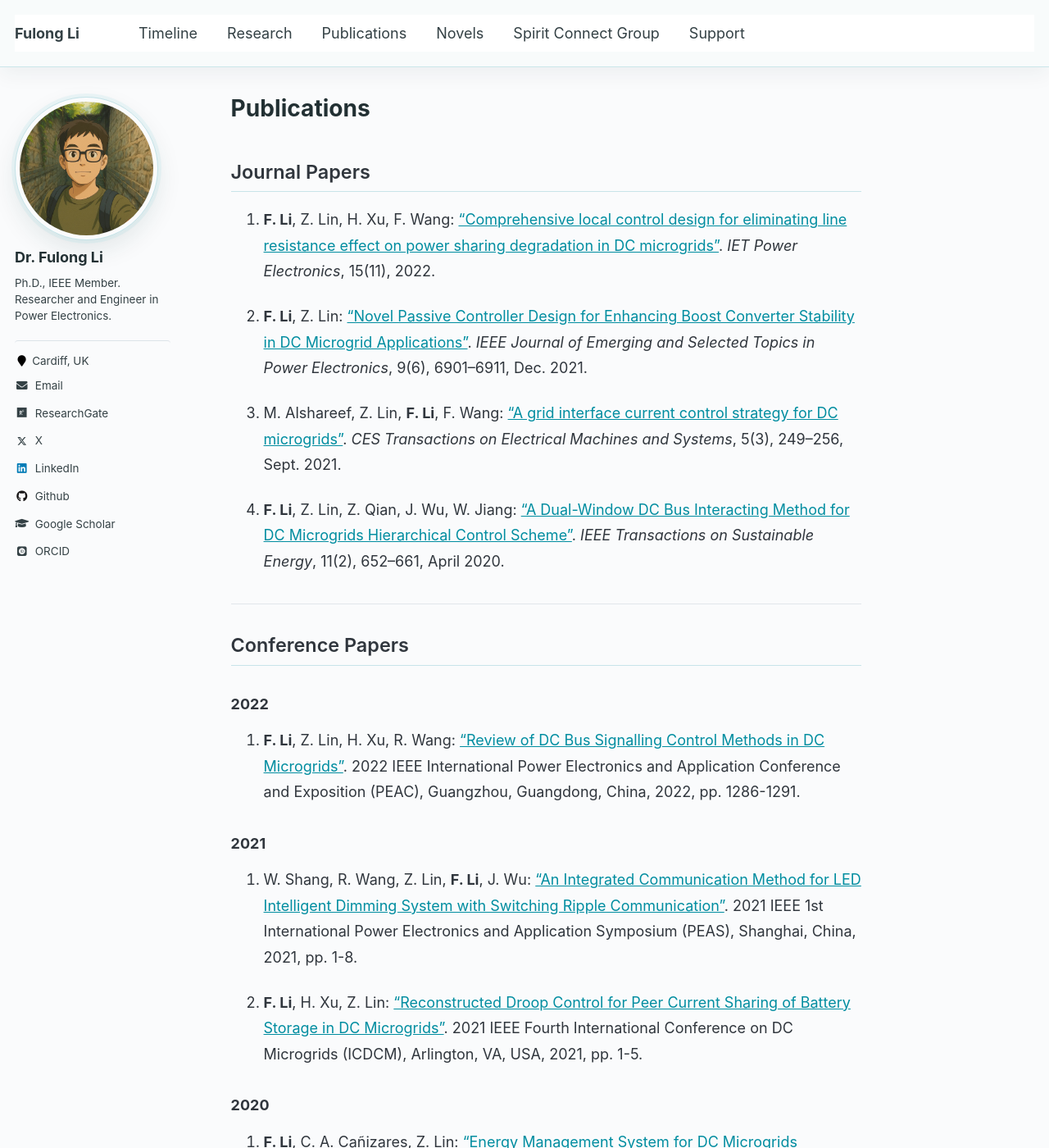
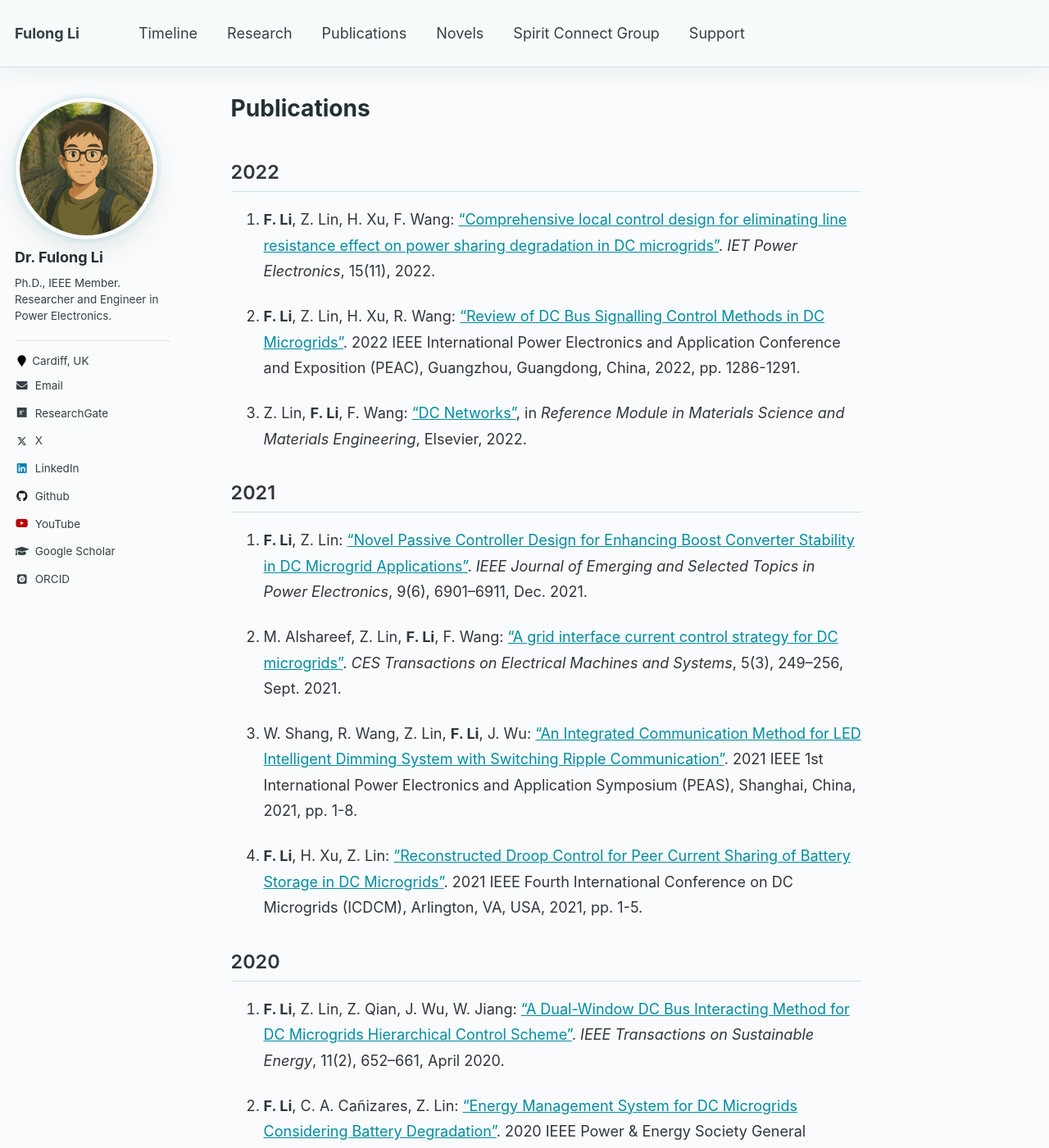
Before and after one commit to FulongLi/fulongli.github.io, a Jekyll site: the page built from _pages/publications.md, in a window 1280 px wide and 1400 px high. Shown: the whole window at 82% size. Built offline with Jekyll 4.4.1, drawn with Linux system fonts in a browser that asks for light colours; some web fonts are replaced; comment, search, counter and statistics services are not loaded; some of the changed text lies outside the part shown.

Commit message:
Simplify navigation and footer, group publications by year

```diff
--- a/_config.yml
+++ b/_config.yml
@@ -46,6 +46,8 @@ author:
   linkedin         : "fulong-li-6bb443127"
   orcid            : "https://orcid.org/my-orcid?orcid=0000-0001-9972-7258"
   x                : "li_fulong"
+  youtube          : "https://www.youtube.com/channel/UC8_3ydlxF5eyrjSJk-xgUVA"
+  youtube_handle   : "@flowechat"
 
 
 # Reading Files
--- a/_includes/author-profile.html
+++ b/_includes/author-profile.html
@@ -86,7 +86,7 @@
         <li><a href="https://steamcommunity.com/id/{{ author.steam }}"><i class="fab fa-fw fa-steam-square" aria-hidden="true"></i> Steam</a></li>
       {% endif %}
       {% if author.youtube %}
-        <li><a href="https://www.youtube.com/user/{{ author.youtube }}"><i class="fab fa-fw fa-youtube" aria-hidden="true"></i> YouTube</a></li>
+        <li><a href="{% if author.youtube contains '://' %}{{ author.youtube }}{% else %}https://www.youtube.com/user/{{ author.youtube }}{% endif %}" title="YouTube{% if author.youtube_handle %}: {{ author.youtube_handle }}{% endif %}"><i class="fab fa-fw fa-youtube" aria-hidden="true"></i> YouTube</a></li>
       {% endif %}
       {% if author.soundcloud %}
         <li><a href="https://soundcloud.com/{{ author.soundcloud }}"><i class="fab fa-fw fa-soundcloud" aria-hidden="true"></i> Soundcloud</a></li>
--- a/_includes/footer.html
+++ b/_includes/footer.html
@@ -1,36 +1,12 @@
 {% include base_path %}
 
-<div class="page__footer-follow">
-  <ul class="social-icons">
-    {% if site.data.ui-text[site.locale].follow_label %}
-      <li><strong>{{ site.data.ui-text[site.locale].follow_label }}</strong></li>
-    {% endif %}
-    {% if site.twitter.username %}
-      <li><a href="https://x.com/{{ site.twitter.username }}"><svg class="svg-icon" width="16" height="16" viewBox="0 0 24 24" fill="currentColor" aria-hidden="true"><path d="M18.244 2.25h3.308l-7.227 8.26 8.502 11.24H16.17l-5.214-6.817L4.99 21.75H1.68l7.73-8.835L1.254 2.25H8.08l4.713 6.231zm-1.161 17.52h1.833L7.084 4.126H5.117z"/></svg> X</a></li>
-    {% endif %}
-    {% if site.facebook.username %}
-      <li><a href="https://facebook.com/{{ site.facebook.username }}"><i class="fab fa-facebook-square" aria-hidden="true"></i> Facebook</a></li>
-    {% endif %}
-    {% if site.author.github %}
-      <li><a href="http://github.com/{{ site.author.github }}"><i class="fab fa-github" aria-hidden="true"></i> GitHub</a></li>
-    {% endif %}
-    {% if site.author.bitbucket %}
-      <li><a href="http://bitbucket.org/{{ site.author.bitbucket }}"><i class="fab fa-bitbucket" aria-hidden="true"></i> Bitbucket</a></li>
-    {% endif %}
-    <li><a href="{% if site.atom_feed.path %}{{ site.atom_feed.path }}{% else %}{{ base_path }}/feed.xml{% endif %}"><i class="fa fa-fw fa-rss-square" aria-hidden="true"></i> {{ site.data.ui-text[site.locale].feed_label | default: "Feed" }}</a></li>
-  </ul>
+<div class="site-footer__primary">
+  <span>&copy; {{ site.time | date: '%Y' }} {{ site.name | default: site.title }}.</span>
+  <a href="{{ base_path }}/sitemap/">Sitemap</a>
 </div>
-
-<div class="page__footer-copyright">
-  &copy; {{ site.time | date: '%Y' }} {{ site.name | default: site.title }}.
-  {{ site.data.ui-text[site.locale].powered_by | default: "Powered by" }}
-  <a href="http://jekyllrb.com" rel="nofollow">Jekyll</a> &amp;
-  <a href="https://github.com/academicpages/academicpages.github.io">AcademicPages</a>, a fork of
-  <a href="https://mademistakes.com/work/minimal-mistakes-jekyll-theme/" rel="nofollow">Minimal Mistakes</a>.
-  <span id="busuanzi_container_site_pv">
-    | Total visits:
-    <span id="busuanzi_value_site_pv"></span>
-  </span>
+<div class="site-footer__secondary">
+  <span>Built with <a href="https://jekyllrb.com" rel="nofollow">Jekyll</a> &amp; <a href="https://github.com/academicpages/academicpages.github.io">AcademicPages</a> / <a href="https://mademistakes.com/work/minimal-mistakes-jekyll-theme/" rel="nofollow">Minimal Mistakes</a>.</span>
+  <span id="busuanzi_container_site_pv" style="display: none;">Total visits: <span id="busuanzi_value_site_pv"></span></span>
 </div>
 
 <script async src="https://busuanzi.ibruce.info/busuanzi/2.3/busuanzi.pure.mini.js"></script>
--- a/_includes/footer/custom.html
+++ b/_includes/footer/custom.html
@@ -1,3 +1,2 @@
 <!-- start custom footer snippets -->
-<a href="/sitemap/">Sitemap</a>
 <!-- end custom footer snippets -->
--- a/_pages/publications.md
+++ b/_pages/publications.md
@@ -5,64 +5,50 @@ layout: single
 author_profile: true
 ---
 
-## Journal Papers
+## 2022
 
 1. **F. Li**, Z. Lin, H. Xu, F. Wang: ["Comprehensive local control design for eliminating line resistance effect on power sharing degradation in DC microgrids"](https://ietresearch.onlinelibrary.wiley.com/doi/epdf/10.1049/pel2.12208). *IET Power Electronics*, 15(11), 2022.
 
-2. **F. Li**, Z. Lin: ["Novel Passive Controller Design for Enhancing Boost Converter Stability in DC Microgrid Applications"](https://ieeexplore.ieee.org/document/9391691). *IEEE Journal of Emerging and Selected Topics in Power Electronics*, 9(6), 6901–6911, Dec. 2021.
+2. **F. Li**, Z. Lin, H. Xu, R. Wang: ["Review of DC Bus Signalling Control Methods in DC Microgrids"](https://ieeexplore.ieee.org/document/9959577). 2022 IEEE International Power Electronics and Application Conference and Exposition (PEAC), Guangzhou, Guangdong, China, 2022, pp. 1286-1291.
 
-3. M. Alshareef, Z. Lin, **F. Li**, F. Wang: ["A grid interface current control strategy for DC microgrids"](https://ieeexplore.ieee.org/document/9551818). *CES Transactions on Electrical Machines and Systems*, 5(3), 249–256, Sept. 2021.
+3. Z. Lin, **F. Li**, F. Wang: ["DC Networks"](https://www.sciencedirect.com/science/chapter/referencework/abs/pii/B9780128212042000271), in *Reference Module in Materials Science and Materials Engineering*, Elsevier, 2022.
 
-4. **F. Li**, Z. Lin, Z. Qian, J. Wu, W. Jiang: ["A Dual-Window DC Bus Interacting Method for DC Microgrids Hierarchical Control Scheme"](https://ieeexplore.ieee.org/document/8645723). *IEEE Transactions on Sustainable Energy*, 11(2), 652–661, April 2020.
+## 2021
 
----
+1. **F. Li**, Z. Lin: ["Novel Passive Controller Design for Enhancing Boost Converter Stability in DC Microgrid Applications"](https://ieeexplore.ieee.org/document/9391691). *IEEE Journal of Emerging and Selected Topics in Power Electronics*, 9(6), 6901–6911, Dec. 2021.
 
-## Conference Papers
+2. M. Alshareef, Z. Lin, **F. Li**, F. Wang: ["A grid interface current control strategy for DC microgrids"](https://ieeexplore.ieee.org/document/9551818). *CES Transactions on Electrical Machines and Systems*, 5(3), 249–256, Sept. 2021.
 
-### 2022
+3. W. Shang, R. Wang, Z. Lin, **F. Li**, J. Wu: ["An Integrated Communication Method for LED Intelligent Dimming System with Switching Ripple Communication"](https://ieeexplore.ieee.org/document/9628525). 2021 IEEE 1st International Power Electronics and Application Symposium (PEAS), Shanghai, China, 2021, pp. 1-8.
 
-1. **F. Li**, Z. Lin, H. Xu, R. Wang: ["Review of DC Bus Signalling Control Methods in DC Microgrids"](https://ieeexplore.ieee.org/document/9959577). 2022 IEEE International Power Electronics and Application Conference and Exposition (PEAC), Guangzhou, Guangdong, China, 2022, pp. 1286-1291.
+4. **F. Li**, H. Xu, Z. Lin: ["Reconstructed Droop Control for Peer Current Sharing of Battery Storage in DC Microgrids"](https://ieeexplore.ieee.org/document/9504641). 2021 IEEE Fourth International Conference on DC Microgrids (ICDCM), Arlington, VA, USA, 2021, pp. 1-5.
 
-### 2021
+## 2020
 
-2. W. Shang, R. Wang, Z. Lin, **F. Li**, J. Wu: ["An Integrated Communication Method for LED Intelligent Dimming System with Switching Ripple Communication"](https://ieeexplore.ieee.org/document/9628525). 2021 IEEE 1st International Power Electronics and Application Symposium (PEAS), Shanghai, China, 2021, pp. 1-8.
+1. **F. Li**, Z. Lin, Z. Qian, J. Wu, W. Jiang: ["A Dual-Window DC Bus Interacting Method for DC Microgrids Hierarchical Control Scheme"](https://ieeexplore.ieee.org/document/8645723). *IEEE Transactions on Sustainable Energy*, 11(2), 652–661, April 2020.
 
-3. **F. Li**, H. Xu, Z. Lin: ["Reconstructed Droop Control for Peer Current Sharing of Battery Storage in DC Microgrids"](https://ieeexplore.ieee.org/document/9504641). 2021 IEEE Fourth International Conference on DC Microgrids (ICDCM), Arlington, VA, USA, 2021, pp. 1-5.
+2. **F. Li**, C. A. Cañizares, Z. Lin: ["Energy Management System for DC Microgrids Considering Battery Degradation"](https://ieeexplore.ieee.org/document/9281580). 2020 IEEE Power & Energy Society General Meeting (PESGM), Montreal, QC, Canada, 2020, pp. 1-5.
 
-### 2020
+3. **F. Li**, H. Xu, Z. Lin: ["Multifunctional Control Design for Modular Plug-and-play Battery Storage in DC Microgrids"](https://ieeexplore.ieee.org/document/9152414). 2020 IEEE 29th International Symposium on Industrial Electronics (ISIE), Delft, Netherlands, 2020, pp. 1147-1152.
 
-4. **F. Li**, C. A. Cañizares, Z. Lin: ["Energy Management System for DC Microgrids Considering Battery Degradation"](https://ieeexplore.ieee.org/document/9281580). 2020 IEEE Power & Energy Society General Meeting (PESGM), Montreal, QC, Canada, 2020, pp. 1-5.
+4. **F. Li**: *[Control Strategies for Low Voltage DC Microgrids](https://publications.aston.ac.uk/id/eprint/46135/)*. Ph.D. Thesis, Aston University, UK, 2020.
 
-5. **F. Li**, H. Xu, Z. Lin: ["Multifunctional Control Design for Modular Plug-and-play Battery Storage in DC Microgrids"](https://ieeexplore.ieee.org/document/9152414). 2020 IEEE 29th International Symposium on Industrial Electronics (ISIE), Delft, Netherlands, 2020, pp. 1147-1152.
+## 2019
 
-### 2019
+1. **F. Li**, Z. Lin, J. Wu, W. Li: ["Virtual Negative Cable Resistance for Power Sharing Accuracy Enhancement in DC Microgrids"](https://ieeexplore.ieee.org/document/8781426). 2019 IEEE 28th International Symposium on Industrial Electronics (ISIE), Vancouver, BC, Canada, 2019, pp. 2539-2544.
 
-6. **F. Li**, Z. Lin, J. Wu, W. Li: ["Virtual Negative Cable Resistance for Power Sharing Accuracy Enhancement in DC Microgrids"](https://ieeexplore.ieee.org/document/8781426). 2019 IEEE 28th International Symposium on Industrial Electronics (ISIE), Vancouver, BC, Canada, 2019, pp. 2539-2544.
+2. **F. Li**, Z. Lin, J. Wu, A. Chen: ["Terminal Capacitor Compensation Based Stability Design for DC Microgrids"](https://ieeexplore.ieee.org/document/9232923). 2019 IEEE Third International Conference on DC Microgrids (ICDCM), Matsue, Japan, 2019, pp. 1-5.
 
-7. **F. Li**, Z. Lin, J. Wu, A. Chen: ["Terminal Capacitor Compensation Based Stability Design for DC Microgrids"](https://ieeexplore.ieee.org/document/9232923). 2019 IEEE Third International Conference on DC Microgrids (ICDCM), Matsue, Japan, 2019, pp. 1-5.
+## 2018
 
-### 2018
+1. **F. Li**, Z. Lin, W. Cao, A. Chen, J. Wu: ["A Low-pass Filter Method to Suppress the Voltage Variations Caused by Introducing Droop Control in DC Microgrids"](https://ieeexplore.ieee.org/document/8557455). 2018 IEEE Energy Conversion Congress and Exposition (ECCE), Portland, OR, USA, 2018, pp. 1151-1155.
 
-8. **F. Li**, Z. Lin, W. Cao, A. Chen, J. Wu: ["A Low-pass Filter Method to Suppress the Voltage Variations Caused by Introducing Droop Control in DC Microgrids"](https://ieeexplore.ieee.org/document/8557455). 2018 IEEE Energy Conversion Congress and Exposition (ECCE), Portland, OR, USA, 2018, pp. 1151-1155.
+## 2017
 
-### 2017
+1. **F. Li**, Z. Lin, Z. Qian, J. Wu: ["Active DC bus signaling control method for coordinating multiple energy storage devices in DC microgrid"](https://ieeexplore.ieee.org/document/8001048). 2017 IEEE Second International Conference on DC Microgrids (ICDCM), Nuremberg, Germany, 2017, pp. 221-226.
 
-9. **F. Li**, Z. Lin, Z. Qian, J. Wu: ["Active DC bus signaling control method for coordinating multiple energy storage devices in DC microgrid"](https://ieeexplore.ieee.org/document/8001048). 2017 IEEE Second International Conference on DC Microgrids (ICDCM), Nuremberg, Germany, 2017, pp. 221-226.
+## 2016
 
-### 2016
+1. **F. Li**, M. Alshareef, Z. Lin, W. Jiang: ["A modified MPPT algorithm with integrated active power control for PV-battery systems"](https://ieeexplore.ieee.org/document/7884432). 2016 IEEE International Conference on Renewable Energy Research and Applications (ICRERA), Birmingham, UK, 2016, pp. 742-746.
 
-10. **F. Li**, M. Alshareef, Z. Lin, W. Jiang: ["A modified MPPT algorithm with integrated active power control for PV-battery systems"](https://ieeexplore.ieee.org/document/7884432). 2016 IEEE International Conference on Renewable Energy Research and Applications (ICRERA), Birmingham, UK, 2016, pp. 742-746.
-
-11. W. Jiang, J. Lu, **F. Li**, S. Hashimoto, Z. Lin: ["A non-intrusive magnetic energy scavenger for renewable power generation state monitoring"](https://ieeexplore.ieee.org/document/7884397). 2016 IEEE International Conference on Renewable Energy Research and Applications (ICRERA), Birmingham, UK, 2016, pp. 562-566.
-
----
-
-## Book Chapters
-
-1. Z. Lin, **F. Li**, F. Wang: ["DC Networks"](https://www.sciencedirect.com/science/chapter/referencework/abs/pii/B9780128212042000271), in *Reference Module in Materials Science and Materials Engineering*, Elsevier, 2022.
-
----
-
-## Ph.D. Thesis
-
-**F. Li**: *[Control Strategies for Low Voltage DC Microgrids](https://publications.aston.ac.uk/id/eprint/46135/)*. Ph.D. Thesis, Aston University, UK.
+2. W. Jiang, J. Lu, **F. Li**, S. Hashimoto, Z. Lin: ["A non-intrusive magnetic energy scavenger for renewable power generation state monitoring"](https://ieeexplore.ieee.org/document/7884397). 2016 IEEE International Conference on Renewable Energy Research and Applications (ICRERA), Birmingham, UK, 2016, pp. 562-566.
--- a/_sass/_custom.scss
+++ b/_sass/_custom.scss
@@ -36,6 +36,9 @@ a:hover {
   position: relative;
   color: #344145;
 }
+
+.masthead .greedy-nav { background: transparent; }
+.masthead .greedy-nav .visible-links a::before { content: none; }
 
 .masthead__menu-item a::after {
   content: "";
@@ -120,8 +123,20 @@ a:hover {
 
 .page__footer {
   border-top: 1px solid rgba(0, 141, 160, 0.14);
-  background: rgba(245, 250, 249, 0.78);
+  background: #f4f6f8;
 }
+
+.page__footer footer { margin-top: 0; padding-top: 1.5rem; padding-bottom: 1.5rem; }
+.site-footer__primary, .site-footer__secondary {
+  display: flex;
+  justify-content: space-between;
+  align-items: baseline;
+  flex-wrap: wrap;
+  gap: 0.5rem 1.5rem;
+  line-height: 1.6;
+}
+.site-footer__primary { color: #46515c; font-size: 0.75rem; }
+.site-footer__secondary { margin-top: 0.5rem; color: #69747e; font-size: 0.65rem; }
 
 .page__content { line-height: 1.75; }
 .page__content p { margin-bottom: 1.3em; }
```
